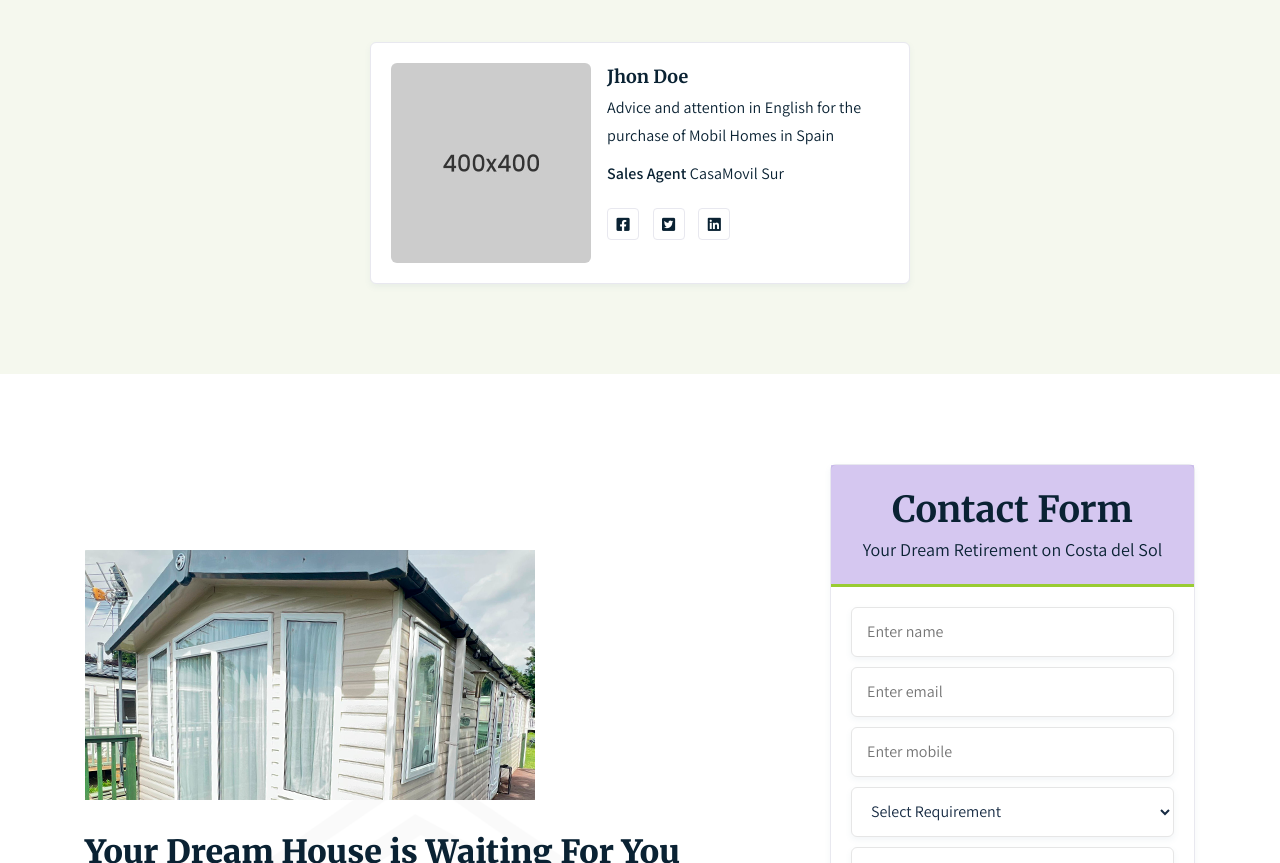
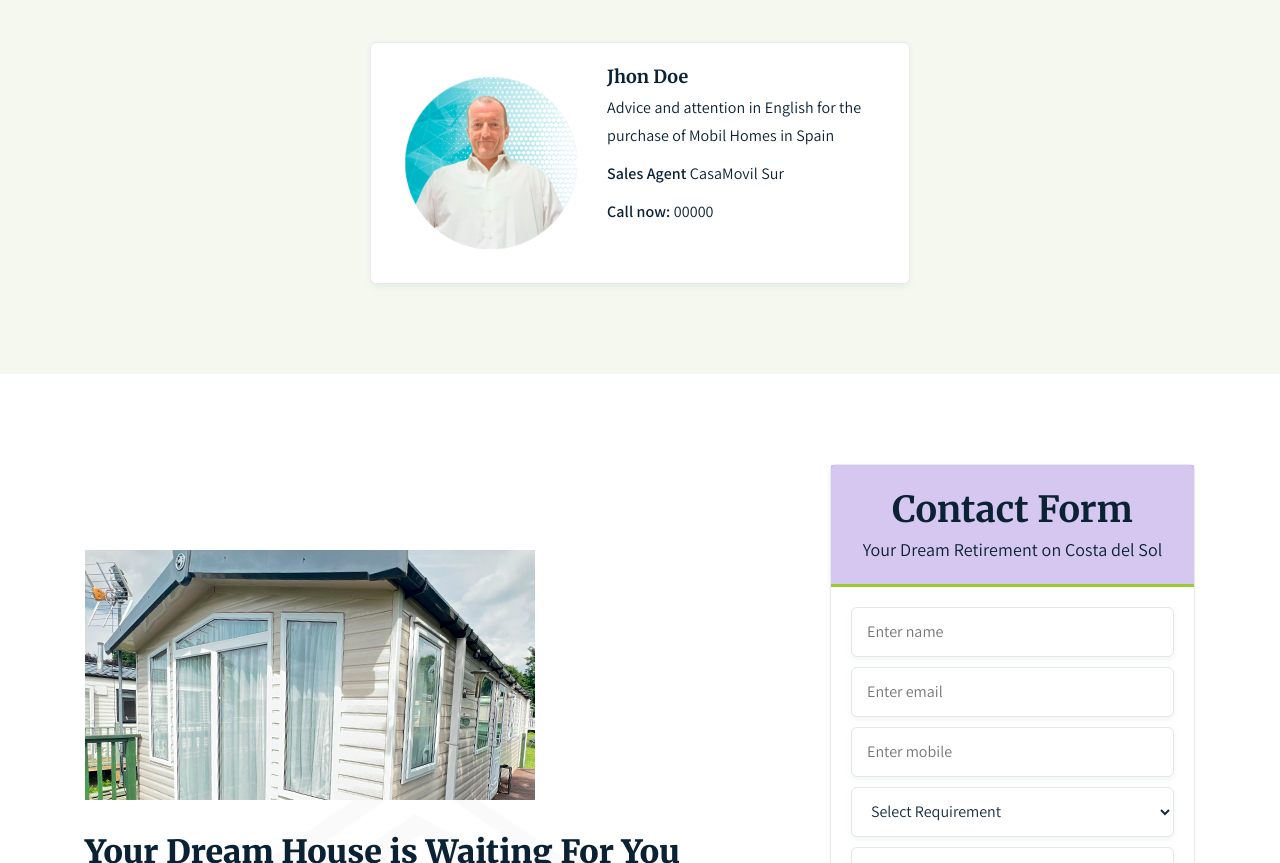
Before and after one commit to joelmarquez/casamovilsur, a plain HTML site: page index.html in a window 1280 px wide. Shown: the part 4198-5061 px from the top of the page. Drawn offline with Linux system fonts and the light colour scheme.

Commit message:
se agrega imagen de agente

```diff
--- a/index.html
+++ b/index.html
@@ -456,16 +456,17 @@
             <div class="col-md-6">
               <div class="agent-photo m-spc">
                 <div class="media">
-                  <img class="mr-3" src="images/agents/agent-a.jpg" alt="image">
+                  <img class="mr-3" src="images/agents/agente.png" alt="image">
                   <div class="media-body agent-details">
                     <h5>Jhon Doe</h5>
                     <p> Advice and attention in English for the purchase of Mobil Homes in Spain</p>
                     <p><span>Sales Agent</span> CasaMovil Sur</p>
-                    <div class="social-links-">
+                    <p><span>Call now:</span> 00000</p>
+                    <!-- <div class="social-links-">
                       <a href="#"><i class="fab fa-facebook-square"></i> </a>
                       <a href="#"><i class="fab fa-twitter-square"></i> </a>
                       <a href="#"><i class="fab fa-linkedin"></i> </a>
-                    </div>
+                    </div> -->
                   </div>
                 </div>
               </div>
```
Also changed, not shown: images/agents/agente.png (added).
